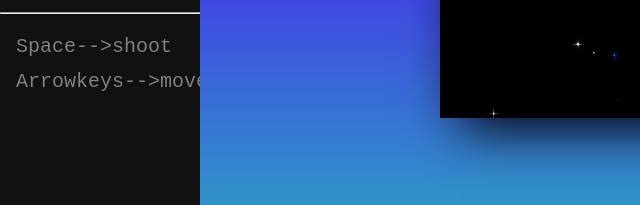
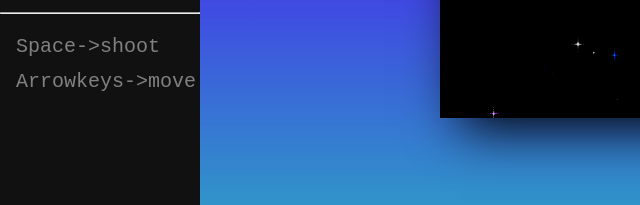
Before and after one commit to REC-1104/SpaceInvaders, a plain HTML site: page index.html in a window 1280 px wide. Shown: the part 592-797 px from the top of the page, 0-640 px from the left. Drawn offline with Linux system fonts and the light colour scheme.

Commit message:
Update index.html

```diff
--- a/index.html
+++ b/index.html
@@ -68,8 +68,8 @@
             <br />
             <hr>
             <br>
-            <a>Space-->shoot</a>
-            <a>Arrowkeys-->move</a>
+            <a>Space->shoot</a>
+            <a>Arrowkeys->move</a>
         </div>
 
         <div class="container">
```
